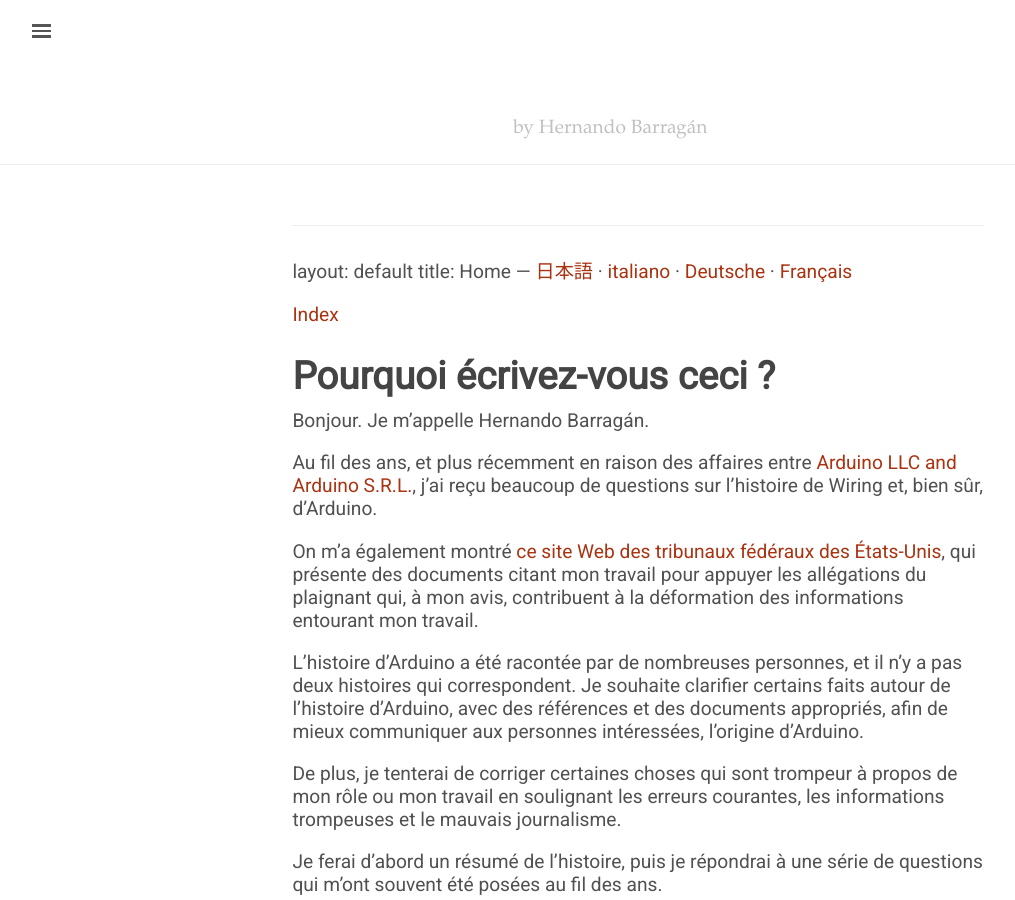
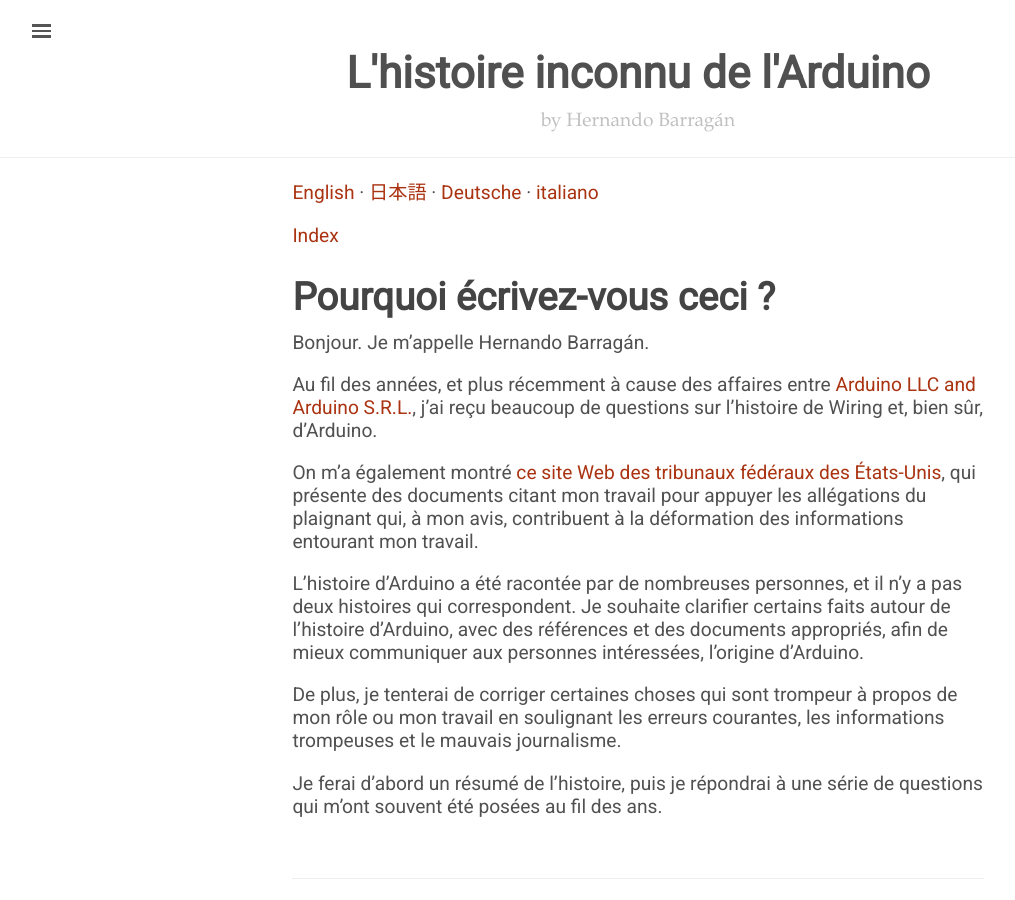
Before and after one commit to ArduinoHistory/arduinohistory.github.io, a Jekyll site: the page built from fr.md, in a window 1280 px wide and 900 px high. Shown: the whole window, without its empty margins (2-1017 px from the left). Built offline with Jekyll 4.4.1, drawn with Linux system fonts in a browser that asks for light colours; our own code applies the rules of GitHub Pages for plain Markdown files.

Commit message:
Update others pages to integrate french translation

```diff
--- a/fr.md
+++ b/fr.md
@@ -1,9 +1,9 @@
-
 ---
 layout: default
-title: Home
+title: L'histoire inconnu de l'Arduino
+sidebar: sidebar.html
 ---
-[日本語](ja) &middot; [italiano](it) &middot; [Deutsche](de) &middot; [Français](fr)
+[English](/) &middot; [日本語](ja) &middot; [Deutsche](de) &middot; [italiano](it)
 
 [Index](#index)
 
@@ -11,7 +11,7 @@ title: Home
 
 Bonjour. Je m'appelle Hernando Barragán.
 
-Au fil des ans, et plus récemment en raison des affaires entre [Arduino LLC and Arduino S.R.L.](http://hackaday.com/2015/03/12/arduino-v-arduino-part-ii/){: target="_blank"}, j'ai reçu beaucoup de questions sur l'histoire de Wiring et, bien sûr, d'Arduino.
+Au fil des années, et plus récemment à cause des affaires entre [Arduino LLC and Arduino S.R.L.](http://hackaday.com/2015/03/12/arduino-v-arduino-part-ii/){: target="_blank"}, j'ai reçu beaucoup de questions sur l'histoire de Wiring et, bien sûr, d'Arduino.
 
 On m'a également montré [ce site Web des tribunaux fédéraux des États-Unis](https://www.unitedstatescourts.org/federal/mad/167131/){: target="_blank"}, qui présente des documents citant mon travail pour appuyer les allégations du plaignant qui, à mon avis, contribuent à la déformation des informations entourant mon travail.
 
```
Also changed, not shown: de.md (+1 -1 lines), index.md (+1 -1 lines), it.md (+1 -1 lines), ja.md (+1 -1 lines), .gitpod.yml (added).
